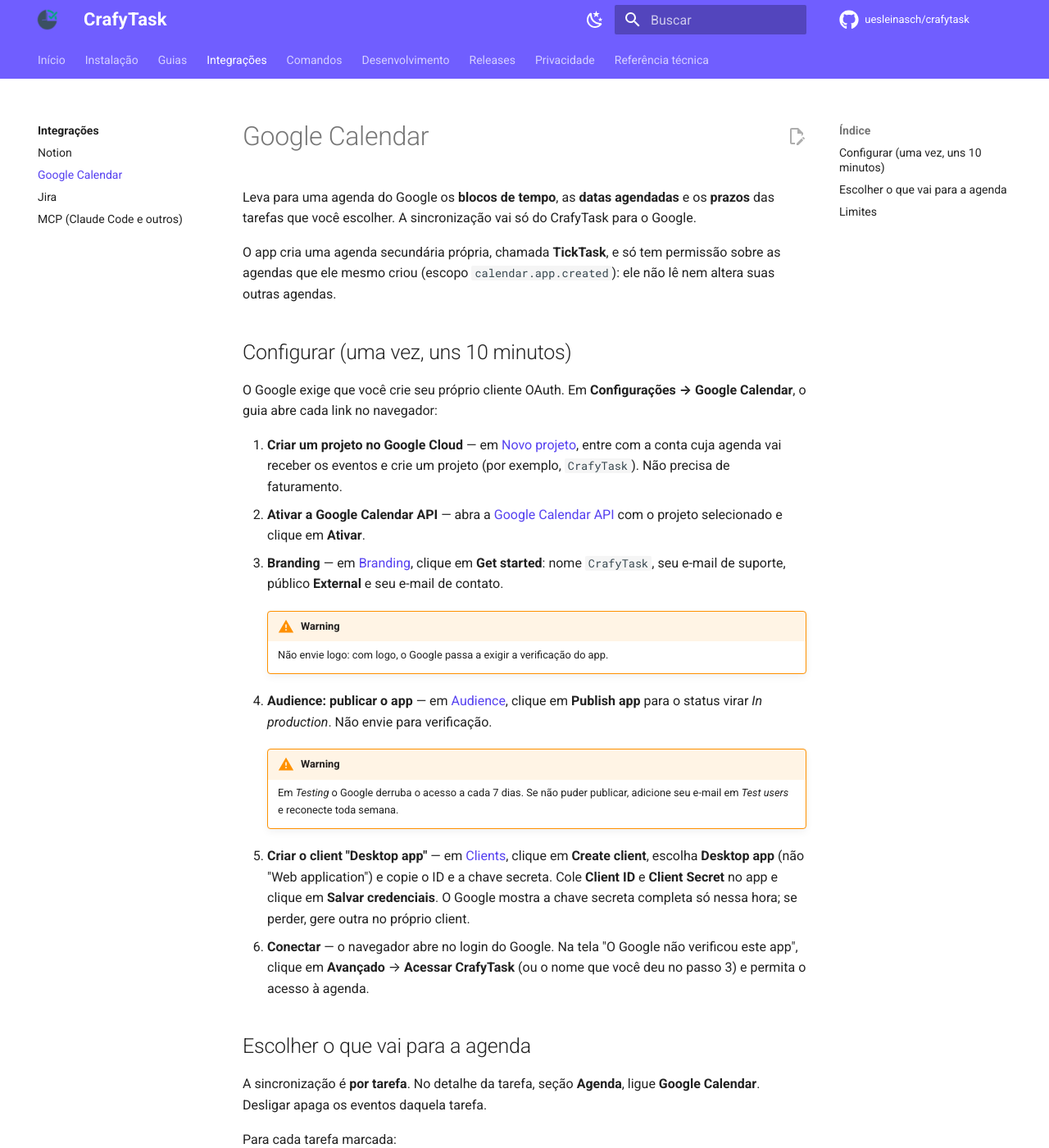
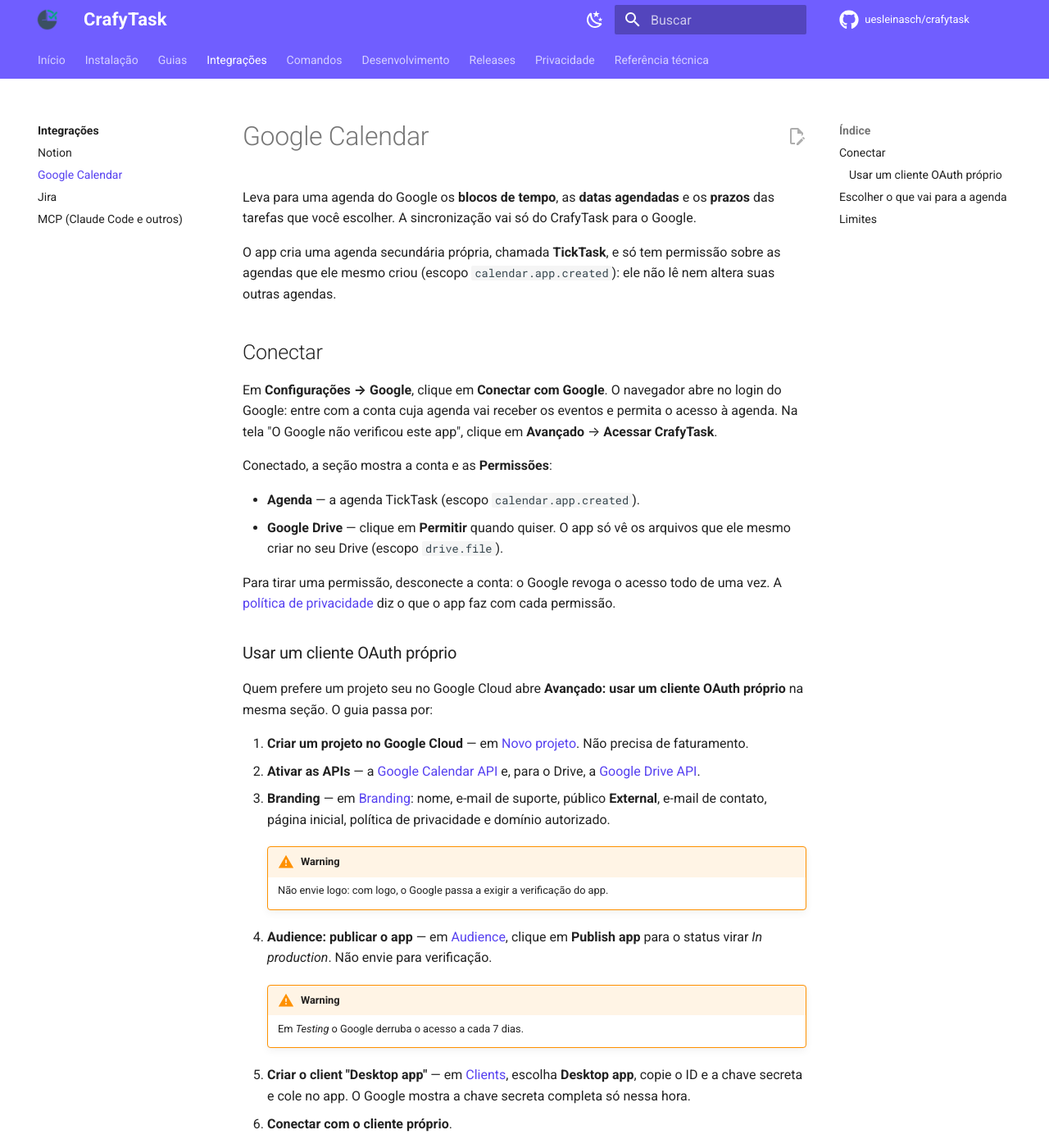
Before and after one commit to uesleinasch/crafytask, an MkDocs documentation site: the page built from docs/integracoes/google-calendar.md, in a window 1280 px wide and 1400 px high. Shown: the whole window at 82% size. Built offline with MkDocs 1.6.1 and Material for MkDocs 9.7.7, drawn with Linux system fonts in a browser that asks for light colours; some web fonts are replaced; comment, search, counter and statistics services are not loaded; some of the changed text lies outside the part shown.

Commit message:
feat(settings): conecta o Google numa ação, com conta, permissões e cliente próprio em avançado

```diff
--- a/docs/integracoes/google-calendar.md
+++ b/docs/integracoes/google-calendar.md
@@ -6,20 +6,34 @@ tarefas que você escolher. A sincronização vai só do CrafyTask para o Google
 O app cria uma agenda secundária própria, chamada **TickTask**, e só tem permissão sobre as agendas
 que ele mesmo criou (escopo `calendar.app.created`): ele não lê nem altera suas outras agendas.
 
-## Configurar (uma vez, uns 10 minutos)
+## Conectar
 
-O Google exige que você crie seu próprio cliente OAuth. Em **Configurações → Google Calendar**, o
-guia abre cada link no navegador:
+Em **Configurações → Google**, clique em **Conectar com Google**. O navegador abre no login do
+Google: entre com a conta cuja agenda vai receber os eventos e permita o acesso à agenda. Na tela
+"O Google não verificou este app", clique em **Avançado** → **Acessar CrafyTask**.
+
+Conectado, a seção mostra a conta e as **Permissões**:
+
+- **Agenda** — a agenda TickTask (escopo `calendar.app.created`).
+- **Google Drive** — clique em **Permitir** quando quiser. O app só vê os arquivos que ele mesmo
+  criar no seu Drive (escopo `drive.file`).
+
+Para tirar uma permissão, desconecte a conta: o Google revoga o acesso todo de uma vez. A
+[política de privacidade](../privacidade.md) diz o que o app faz com cada permissão.
+
+### Usar um cliente OAuth próprio
+
+Quem prefere um projeto seu no Google Cloud abre **Avançado: usar um cliente OAuth próprio** na
+mesma seção. O guia passa por:
 
 1. **Criar um projeto no Google Cloud** — em
-   [Novo projeto](https://console.cloud.google.com/projectcreate), entre com a conta cuja agenda vai
-   receber os eventos e crie um projeto (por exemplo, `CrafyTask`). Não precisa de faturamento.
-2. **Ativar a Google Calendar API** — abra a
+   [Novo projeto](https://console.cloud.google.com/projectcreate). Não precisa de faturamento.
+2. **Ativar as APIs** — a
    [Google Calendar API](https://console.cloud.google.com/apis/library/calendar-json.googleapis.com)
-   com o projeto selecionado e clique em **Ativar**.
-3. **Branding** — em [Branding](https://console.cloud.google.com/auth/branding), clique em
-   **Get started**: nome `CrafyTask`, seu e-mail de suporte, público **External** e seu e-mail de
-   contato.
+   e, para o Drive, a [Google Drive API](https://console.cloud.google.com/apis/library/drive.googleapis.com).
+3. **Branding** — em [Branding](https://console.cloud.google.com/auth/branding): nome, e-mail de
+   suporte, público **External**, e-mail de contato, página inicial, política de privacidade e
+   domínio autorizado.
 
     !!! warning
         Não envie logo: com logo, o Google passa a exigir a verificação do app.
@@ -29,17 +43,15 @@ guia abre cada link no navegador:
    status virar *In production*. Não envie para verificação.
 
     !!! warning
-        Em *Testing* o Google derruba o acesso a cada 7 dias. Se não puder publicar, adicione seu
-        e-mail em *Test users* e reconecte toda semana.
+        Em *Testing* o Google derruba o acesso a cada 7 dias.
 
 5. **Criar o client "Desktop app"** — em
-   [Clients](https://console.cloud.google.com/auth/clients), clique em **Create client**, escolha
-   **Desktop app** (não "Web application") e copie o ID e a chave secreta. Cole **Client ID** e
-   **Client Secret** no app e clique em **Salvar credenciais**. O Google mostra a chave secreta
-   completa só nessa hora; se perder, gere outra no próprio client.
-6. **Conectar** — o navegador abre no login do Google. Na tela "O Google não verificou este app",
-   clique em **Avançado** → **Acessar CrafyTask** (ou o nome que você deu no passo 3) e permita o
-   acesso à agenda.
+   [Clients](https://console.cloud.google.com/auth/clients), escolha **Desktop app**, copie o ID e
+   a chave secreta e cole no app. O Google mostra a chave secreta completa só nessa hora.
+6. **Conectar com o cliente próprio**.
+
+Trocar entre o cliente do CrafyTask e um próprio desconecta a conta e cria uma agenda TickTask
+nova: cada cliente só enxerga a agenda que ele mesmo criou.
 
 ## Escolher o que vai para a agenda
 
@@ -56,8 +68,8 @@ Para cada tarefa marcada:
 | Tarefa finalizada | o título ganha `✓ ` |
 | Tarefa excluída ou desmarcada | os eventos são apagados |
 
-Em **Configurações → Google Calendar** ficam **Sincronização automática** (atualiza a agenda a
-cada mudança nas tarefas marcadas), **Ressincronizar todas** e **Desconectar**.
+Em **Configurações → Google**, card **Agenda TickTask**, ficam **Sincronização automática** (atualiza a agenda a
+cada mudança nas tarefas marcadas) e **Ressincronizar todas**.
 
 ## Limites
 
--- a/src/renderer/src/components/tasks/TaskDetailsPanel.tsx
+++ b/src/renderer/src/components/tasks/TaskDetailsPanel.tsx
@@ -109,7 +109,7 @@ function GoogleSection({ task, refreshTask }: TaskDetailsPanelProps): React.JSX.
   useEffect(() => {
     window.api
       .gcalGetStatus()
-      .then((status) => setConnected(status.connected))
+      .then((status) => setConnected(status.connected && status.permissions.calendar))
       .catch(console.error)
   }, [])
 
```
Also changed, not shown: CLAUDE.md (+6 -1 lines), docs/ui/11-configuracoes.md (+19 -12 lines), src/renderer/src/components/settings/GoogleCalendarSection.tsx (+138 -55 lines), src/renderer/src/pages/SettingsPage.tsx (+5 -6 lines).
